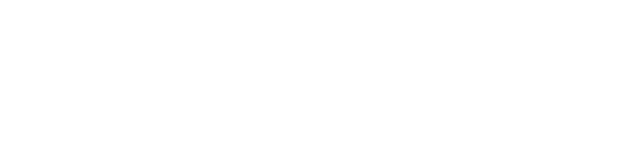
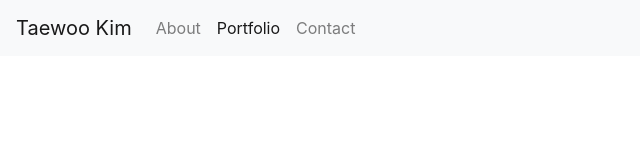
Before and after one commit to tkim30201/Responsive-portfolio, a plain HTML site: page portfolio.html in a window 1280 px wide. Shown: the whole page, without its empty margins (0-640 px from the left). Drawn offline with nearby package versions, Linux system fonts and the light colour scheme.

Commit message:
navbar for portfolio

```diff
--- a/portfolio.html
+++ b/portfolio.html
@@ -2,8 +2,27 @@
 
 <head>
     <title></title>
+    <link rel="stylesheet" href="https://stackpath.bootstrapcdn.com/bootstrap/4.4.1/css/bootstrap.min.css">
 </head>
 
 <body>
-
+    <nav class="navbar navbar-expand-lg navbar-light bg-light">
+        <a class="navbar-brand" href="#">Taewoo Kim</a>
+        <button class="navbar-toggler" type="button" data-toggle="collapse" data-target="#navbarNav" aria-controls="navbarNav" aria-expanded="false" aria-label="Toggle navigation">
+          <span class="navbar-toggler-icon"></span>
+        </button>
+        <div class="collapse navbar-collapse" id="navbarNav">
+          <ul class="navbar-nav">
+            <li class="nav-item">
+              <a class="nav-link" href="index.html">About</a>
+            </li>
+            <li class="nav-item active">
+                <a class="nav-link" href="#">Portfolio<span class="sr-only">(current)</span></a>
+              </li>
+            <li class="nav-item">
+              <a class="nav-link" href="contact.html">Contact</a>
+            </li>
+          </ul>
+        </div>
+      </nav>
 </body>
```
